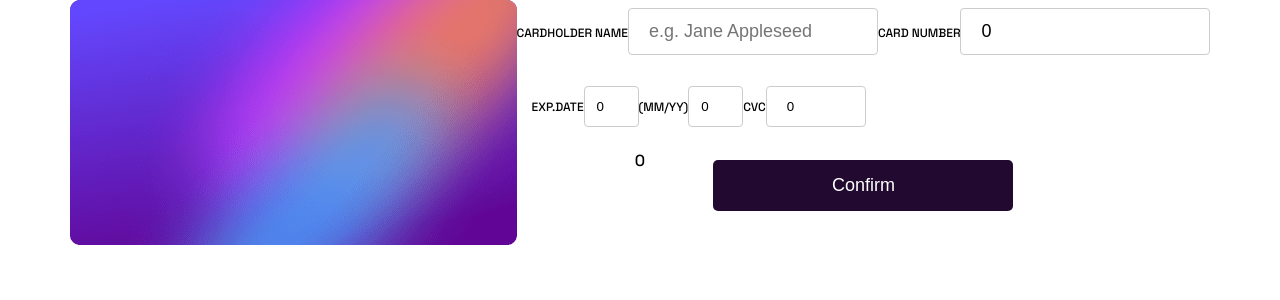
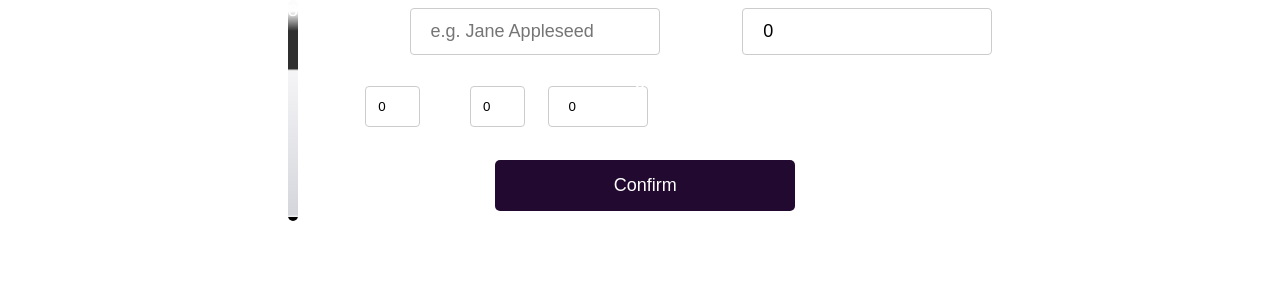
Before and after one commit to angelo5003/interactive-card, a React (Create React App) app: page / in a window 1280 px wide. Shown: the top 300 px of the page. Built offline with nearby package versions, Linux system fonts and the light colour scheme.

Commit message:
feat: styled the cards and show the data inside the cards. Working on getting a slash between on the month and expiry year input.

```diff
--- a/src/components/Form/Form.css
+++ b/src/components/Form/Form.css
@@ -1,13 +1,62 @@
 .form_container {
   display: flex;
   justify-content: center;
+  color: hsl(0, 0%, 100%);
+}
+
+.background_container {
+  background: rgb(35, 14, 55);
+  background: linear-gradient(0deg, rgba(35, 14, 55, 1) 0%);
+}
+
+.card_back_container {
+  background: rgb(252, 252, 252);
+  background: linear-gradient(
+    180deg,
+    rgba(252, 252, 252, 1) 2%,
+    rgba(255, 255, 255, 1) 5%,
+    rgba(47, 47, 47, 1) 14.000000000000002%,
+    rgba(47, 47, 47, 1) 31%,
+    rgba(245, 245, 247, 1) 32%,
+    rgba(213, 214, 220, 1) 97%,
+    rgba(239, 239, 239, 1) 98%,
+    rgba(0, 0, 0, 1) 98%
+  );
+
+  border-radius: 5px;
+  border: none;
+}
+
+.card_front_container {
+  background: rgb(105, 92, 224);
+  background: linear-gradient(
+    45deg,
+    rgba(105, 92, 224, 1) 3%,
+    rgba(106, 28, 169, 1) 98%
+  );
+  border-radius: 5px;
+  border: none;
 }
 
 .card_number {
   display: flex;
+  justify-content: center;
+  flex-direction: row;
   position: absolute;
-  z-index: 1;
-  top: 150px;
+  left: 0;
+  right: 0;
+  top: 80px;
+}
+
+.card_dates_inner_container {
+  display: flex;
+  justify-content: space-evenly;
+  align-items: center;
+  position: absolute;
+  left: 0;
+  right: 0;
+  bottom: 0;
+  padding-bottom: 10px;
 }
 
 .title {
@@ -15,9 +64,6 @@
 }
 
 .card_owner {
-  position: absolute;
-  top: 40px;
-  z-index: 2;
 }
 
 .card_dates {
@@ -73,16 +119,38 @@
 }
 
 @media screen and (max-width: 375px) {
-  .background_img {
+  .background_container {
+    width: 375px;
+    height: 240px;
+  }
+
+  .card_back_container {
+    width: 250px;
+    height: 150px;
+    position: absolute;
+    top: 30px;
+    right: 20px;
+  }
+
+  .card_cvc {
     display: flex;
-    justify-content: center;
+    justify-content: flex-end;
     align-items: center;
     position: absolute;
-    z-index: -2;
-    left: 0;
-    top: 0;
-    bottom: 0;
     right: 0;
+    top: 60px;
+    background: #adb5be;
+    height: 30px;
+    border-radius: 5px;
+    width: 220px;
+  }
+
+  .card_front_container {
+    position: absolute;
+    width: 250px;
+    height: 150px;
+    top: 130px;
+    left: 20px;
   }
   .form {
     display: flex;
--- a/src/components/Form/Form.jsx
+++ b/src/components/Form/Form.jsx
@@ -1,6 +1,4 @@
 import React, { useState } from "react";
-import mobileBackground from "../assets/images/bg-main-mobile.png";
-import cardFront from "../assets/images/bg-card-front.png";
 import "./Form.css";
 
 const Form = () => {
@@ -12,7 +10,7 @@ const Form = () => {
   });
 
   const [user, setUser] = useState({
-    username: "",
+    username: "Jane Doe",
   });
 
   const handleChange = (e) => {
@@ -25,8 +23,10 @@ const Form = () => {
 
   const handleSubmit = (event) => {
     event.preventDefault();
+    setUser({
+      username: "",
+    });
     setForm({
-      username: "",
       cardnumber: 0,
       expdate: 0,
       cardyear: 0,
@@ -37,17 +37,27 @@ const Form = () => {
 
   return (
     <div className="form_container">
-      <img src={mobileBackground} alt="background" className="background_img" />
-      <img src={cardFront} alt="card-front" className="front_card" />
-      <p className="card_owner">{user.username}</p>
-      <p className="card_number">{form.cardnumber}</p>
+      <div className="background_container"></div>
+      <div className="card_back_container">
+        <p className="card_cvc">{form.cvc}</p>
+      </div>
+      <div className="card_front_container">
+        <div className="card_front_inner_container">
+          <p className="card_number">{form.cardnumber}</p>
+          <div className="card_dates_inner_container">
+            <p className="card_owner">{user.username}</p>
+            <p className="card_exp_date">{form.expdate}</p>
+            <p className="card_card_year">{form.cardyear}</p>
+          </div>
+        </div>
+      </div>
       <form className="form" onSubmit={handleSubmit}>
         <label className="title">CARDHOLDER NAME</label>
         <input
           type="text"
           placeholder="e.g. Jane Appleseed"
           name="username"
-          value={user.username}
+          value={user.username === "Jane Doe" ? "" : user.username} // compare if the state is equal to the default value, if it is change it to an empty string and show the new typed value
           onChange={handleChange}
           className="form_input"
           required
@@ -61,6 +71,7 @@ const Form = () => {
           value={form.cardnumber}
           onChange={handleChange}
           className="form_input"
+          required
         />
 
         <div className="card_dates">
@@ -74,6 +85,7 @@ const Form = () => {
               onChange={handleChange}
               className="form_input_dates"
               id="form_input_expiry_date"
+              required
             />
           </label>
 
@@ -87,6 +99,7 @@ const Form = () => {
               onChange={handleChange}
               className="form_input_dates"
               id="form_input_year_date"
+              required
             />
           </label>
 
@@ -99,6 +112,7 @@ const Form = () => {
               value={form.cvc}
               onChange={handleChange}
               className="form_input_dates"
+              required
             />
           </label>
         </div>
```
